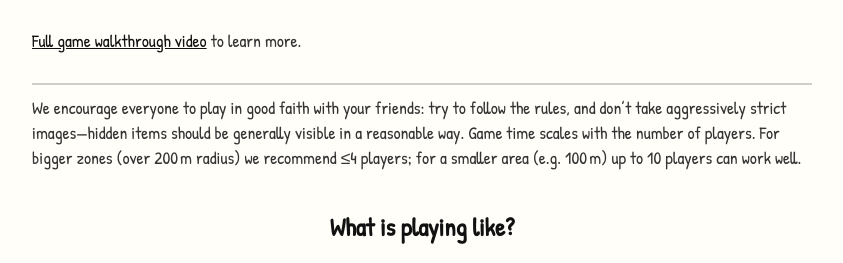
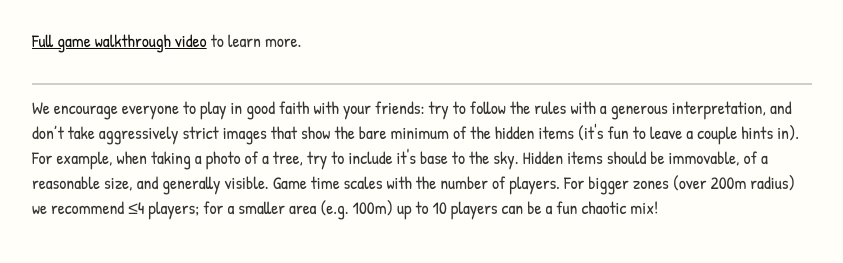
Before and after one commit to SuperZooper3/snap-and-seek, a Next.js app: page / in a window 1280 px wide. Shown: the part 1398-1661 px from the top of the page, without its empty margins (218-1061 px from the left). Built offline with nearby package versions, Linux system fonts and the light colour scheme; no server answers.

Commit message:
minor copy update

```diff
--- a/components/GameTutorial.tsx
+++ b/components/GameTutorial.tsx
@@ -141,7 +141,8 @@ export function GameTutorial({ showTitle = true }: Props) {
       </p>
 
       <p className="text-sm pt-2 border-t-2" style={{ color: "var(--pastel-ink-muted)", borderColor: "var(--pastel-border-subtle)" }}>
-        We encourage everyone to play in good faith with your friends: try to follow the rules, and don’t take aggressively strict images—hidden items should be generally visible in a reasonable way. Game time scales with the number of players. For bigger zones (over 200 m radius) we recommend ≤4 players; for a smaller area (e.g. 100 m) up to 10 players can work well.
+        We encourage everyone to play in good faith with your friends: try to follow the rules with a generous interpretation, and don’t take aggressively strict images that show the bare minimum of the hidden items (it's fun to leave a couple hints in). For example, when taking a photo of a tree, try to include it's base to the sky. Hidden items should be immovable, of a reasonable size, and generally visible.
+        Game time scales with the number of players. For bigger zones (over 200m radius) we recommend ≤4 players; for a smaller area (e.g. 100m) up to 10 players can be a fun chaotic mix!
       </p>
     </div>
   );
```
